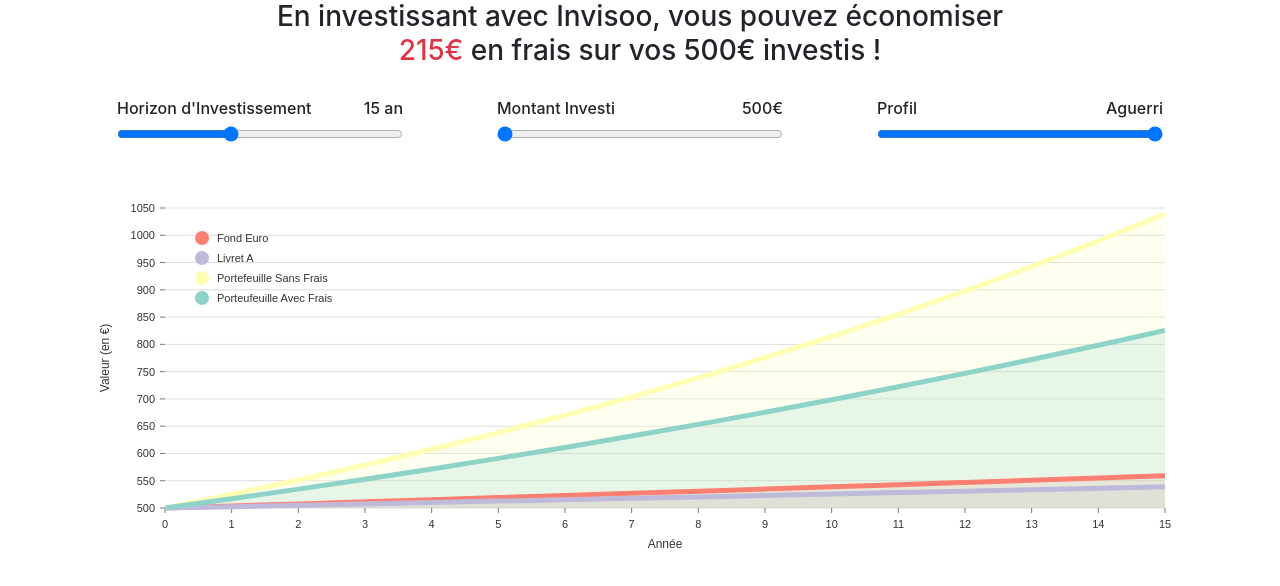
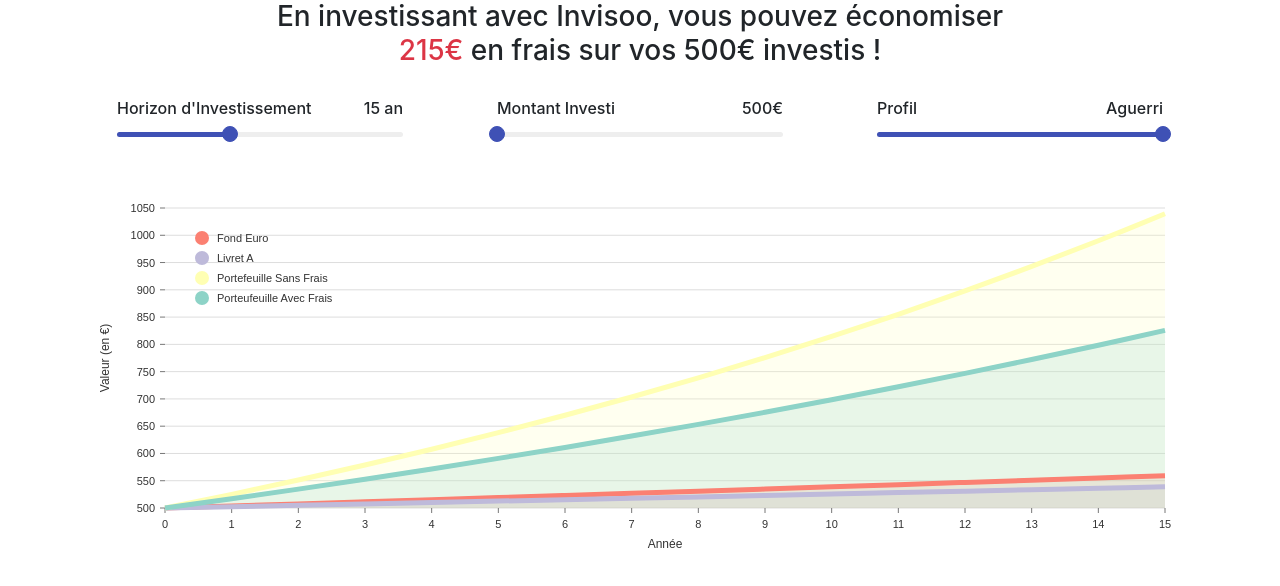
Before and after one commit to Invisoo/charts, a React (Create React App) app: page / in a window 1280 px wide. Shown: the top 586 px of the page. Built offline with nearby package versions, Linux system fonts and the light colour scheme.

Commit message:
Improve slider style

```diff
--- a/package.json
+++ b/package.json
@@ -12,6 +12,7 @@
     "chart.js": "^3.2.0",
     "react": "^17.0.2",
     "react-dom": "^17.0.2",
+    "react-input-range": "^1.3.0",
     "react-scripts": "4.0.3",
     "reactstrap": "^8.9.0",
     "uglifyjs-webpack-plugin": "^2.2.0",
--- a/src/App.js
+++ b/src/App.js
@@ -1,7 +1,9 @@
-import React, {useEffect, useState} from 'react';
-import {Container, Row, Col} from 'reactstrap';
+import React, { useEffect, useState } from 'react';
+import { Container, Row, Col } from 'reactstrap';
 
-import {ResponsiveLine} from '@nivo/line';
+import { ResponsiveLine } from '@nivo/line';
+import InputRange from "react-input-range";
+import 'react-input-range/lib/css/index.css';
 
 import './App.css';
 
@@ -15,11 +17,13 @@ const RangeTitle = ({ title, value }) => (
 const RangeSlider = ({ rangeval, setRangeval, max, min }) => {
   return (
     <div className="mx-3 mb-3">
-      <input type="range" className="form-control-range"
+      {/*<input type="range" className="form-control-range"
         min={min} max={max} defaultValue={rangeval}
         onChange={(event) => {
           return setRangeval(parseInt(event.target.value));
-        }} />
+        }} />*/}
+      <InputRange minValue={min} maxValue={max} step={1} value={rangeval}
+       formatLabel={value => ``} onChange={(val) => setRangeval(val)} />
     </div>
   );
 };
```
Also changed, not shown: 1 other file (tests, documents, lock files or other folders).
